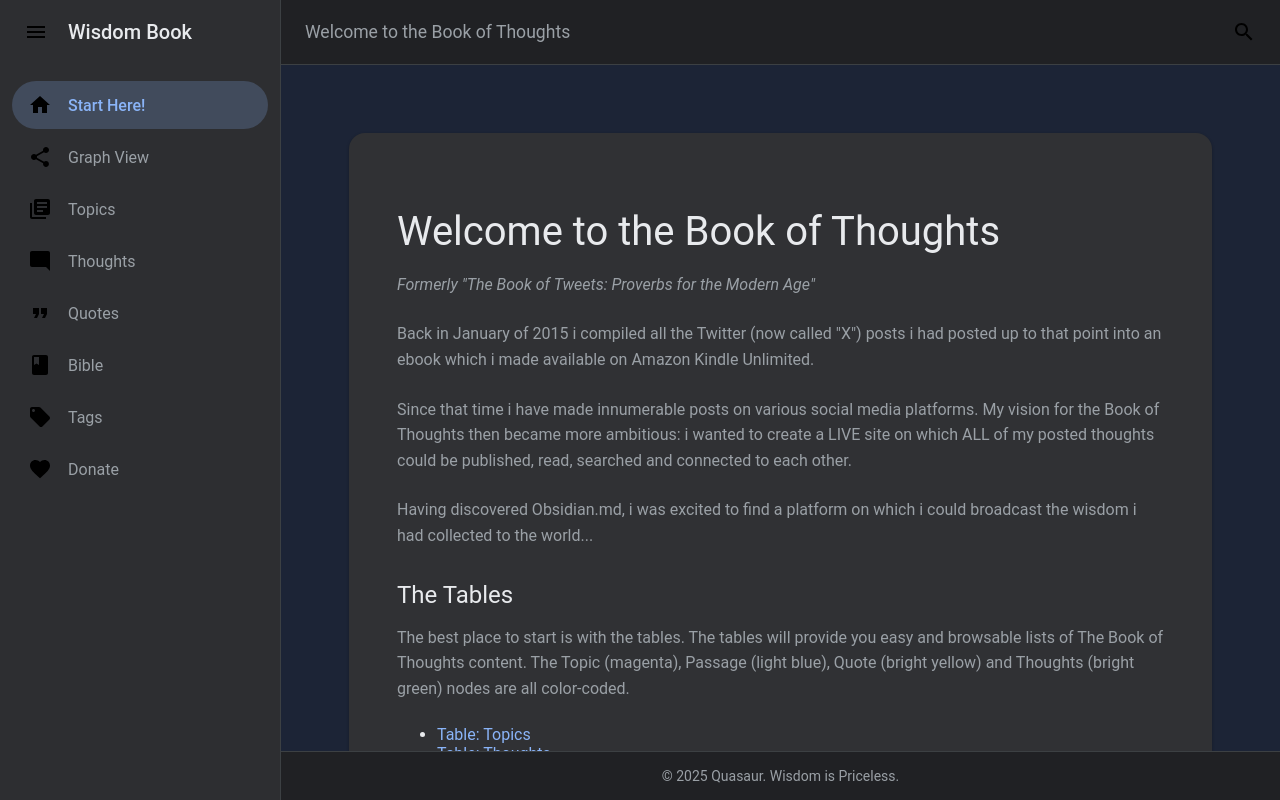
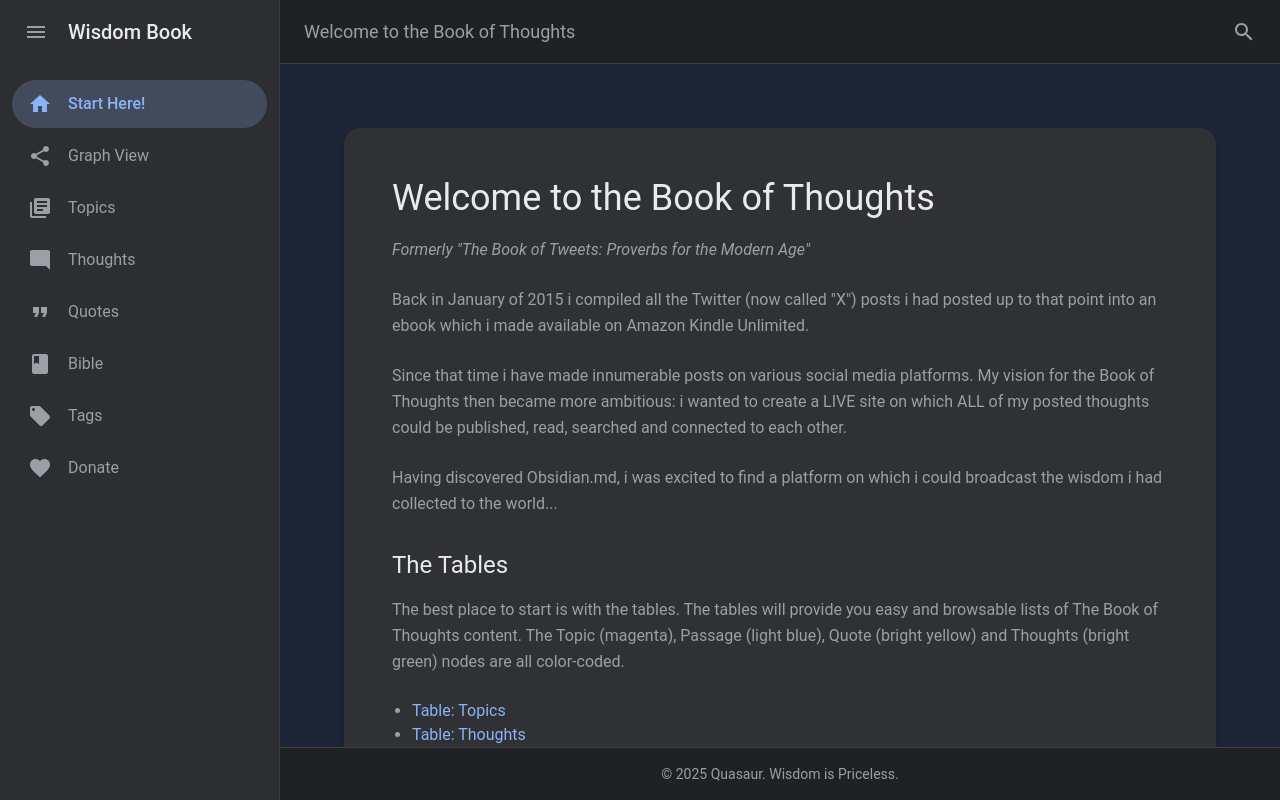
Before and after one commit to Quasaur/wisdom-book, a React (Create React App) app in the folder frontend/: page / in a window 1280 px wide. Built offline with nearby package versions, Linux system fonts and the light colour scheme.

Commit message:
Migrate frontend to React and implement Tailwind CSS

```diff
--- a/frontend/src/components/Layout.css
+++ /dev/null
@@ -1,45 +0,0 @@
-.app-container {
-    display: flex;
-    height: 100vh;
-    overflow: hidden;
-}
-
-.main-wrapper {
-    flex: 1;
-    display: flex;
-    flex-direction: column;
-    height: 100%;
-    overflow: hidden;
-}
-
-.header {
-    height: var(--header-height);
-    background-color: var(--bg-color);
-    display: flex;
-    align-items: center;
-    justify-content: space-between;
-    padding: 0 24px;
-    border-bottom: 1px solid var(--border-color);
-}
-
-.header-title {
-    font-size: 1.1rem;
-    color: var(--text-secondary);
-}
-
-.content-area {
-    flex: 1;
-    overflow-y: auto;
-    padding: 68px;
-    width: 100%;
-    box-sizing: border-box;
-    background-color: var(--content-bg);
-}
-
-.footer {
-    padding: 16px 24px;
-    text-align: center;
-    color: var(--text-secondary);
-    font-size: 0.875rem;
-    border-top: 1px solid var(--border-color);
-}
--- a/frontend/src/components/Layout.tsx
+++ b/frontend/src/components/Layout.tsx
@@ -1,6 +1,5 @@
 import React from 'react';
 import Sidebar from './Sidebar';
-import './Layout.css';
 
 interface LayoutProps {
     children: React.ReactNode;
@@ -8,21 +7,21 @@ interface LayoutProps {
 
 const Layout: React.FC<LayoutProps> = ({ children }) => {
     return (
-        <div className="app-container">
+        <div className="flex h-screen overflow-hidden">
             <Sidebar />
-            <div className="main-wrapper">
-                <header className="header">
-                    <div className="header-title">Welcome to the Book of Thoughts</div>
-                    <div style={{ display: 'flex', gap: '16px' }}>
-                        <svg width="24" height="24" viewBox="0 0 24 24" style={{ color: 'var(--text-secondary)', cursor: 'pointer' }}>
+            <div className="flex-1 flex flex-col h-full overflow-hidden">
+                <header className="h-header-height bg-primary-bg flex items-center justify-between px-6 border-b border-border-color">
+                    <div className="text-lg text-text-secondary">Welcome to the Book of Thoughts</div>
+                    <div className="flex gap-4">
+                        <svg width="24" height="24" viewBox="0 0 24 24" className="text-text-secondary cursor-pointer fill-current">
                             <path d="M15.5 14h-.79l-.28-.27C15.41 12.59 16 11.11 16 9.5 16 5.91 13.09 3 9.5 3S3 5.91 3 9.5 5.91 16 9.5 16c1.61 0 3.09-.59 4.23-1.57l.27.28v.79l5 4.99L20.49 19l-4.99-5zm-6 0C7.01 14 5 11.99 5 9.5S7.01 5 9.5 5 14 7.01 14 9.5 11.99 14 9.5 14z" />
                         </svg>
                     </div>
                 </header>
-                <main className="content-area">
+                <main className="flex-1 overflow-y-auto p-16 w-full box-border bg-content-bg">
                     {children}
                 </main>
-                <footer className="footer">
+                <footer className="py-4 px-6 text-center text-text-secondary text-sm border-t border-border-color">
                     &copy; 2025 Quasaur. Wisdom is Priceless.
                 </footer>
             </div>
--- a/frontend/src/components/Sidebar.css
+++ /dev/null
@@ -1,106 +0,0 @@
-.sidebar {
-    background-color: var(--sidebar-bg);
-    width: var(--sidebar-width-expanded);
-    height: 100%;
-    border-right: 1px solid var(--border-color);
-    display: flex;
-    flex-direction: column;
-    transition: width var(--transition-speed) ease;
-    position: relative;
-    z-index: 10;
-}
-
-.sidebar.collapsed {
-    width: var(--sidebar-width-collapsed);
-}
-
-.sidebar-header {
-    height: var(--header-height);
-    display: flex;
-    align-items: center;
-    padding: 0 16px;
-    border-bottom: 1px solid transparent;
-}
-
-.menu-button {
-    background: none;
-    border: none;
-    cursor: pointer;
-    padding: 8px;
-    border-radius: 50%;
-    color: var(--text-secondary);
-    display: flex;
-    align-items: center;
-    justify-content: center;
-}
-
-.menu-button:hover {
-    background-color: rgba(0, 0, 0, 0.05);
-}
-
-.logo-text {
-    font-size: 1.25rem;
-    font-weight: 500;
-    margin-left: 12px;
-    white-space: nowrap;
-    opacity: 1;
-    transition: opacity var(--transition-speed);
-    color: var(--text-primary);
-}
-
-.sidebar.collapsed .logo-text {
-    opacity: 0;
-    pointer-events: none;
-    display: none;
-}
-
-.nav-items {
-    flex: 1;
-    padding: 16px 12px;
-    overflow-y: auto;
-}
-
-.nav-item {
-    display: flex;
-    align-items: center;
-    padding: 12px 16px;
-    border-radius: 24px;
-    cursor: pointer;
-    color: var(--text-secondary);
-    text-decoration: none;
-    margin-bottom: 4px;
-    transition: background-color 0.2s;
-    white-space: nowrap;
-    overflow: hidden;
-}
-
-.nav-item:hover {
-    background-color: var(--accent-bg);
-    color: var(--text-primary);
-}
-
-.nav-item.active {
-    background-color: #414b5c;
-    color: var(--accent-color);
-    font-weight: 500;
-}
-
-.nav-icon {
-    width: 24px;
-    height: 24px;
-    min-width: 24px;
-    display: flex;
-    align-items: center;
-    justify-content: center;
-}
-
-.nav-label {
-    margin-left: 16px;
-    opacity: 1;
-    transition: opacity var(--transition-speed);
-}
-
-.sidebar.collapsed .nav-label {
-    opacity: 0;
-    display: none;
-}
--- a/frontend/src/components/Sidebar.tsx
+++ b/frontend/src/components/Sidebar.tsx
@@ -1,5 +1,4 @@
 import React, { useState } from 'react';
-import './Sidebar.css';
 
 const Sidebar: React.FC = () => {
     const [isCollapsed, setIsCollapsed] = useState(false);
@@ -9,84 +8,71 @@ const Sidebar: React.FC = () => {
     };
 
     return (
-        <div className={`sidebar ${isCollapsed ? 'collapsed' : ''}`} id="sidebar">
-            <div className="sidebar-header">
-                <button className="menu-button" onClick={toggleSidebar} aria-label="Toggle Menu">
-                    <svg width="24" height="24" viewBox="0 0 24 24">
+        <div
+            className={`bg-sidebar-bg h-full border-r border-border-color flex flex-col transition-all duration-300 ease-in-out relative z-10 ${isCollapsed ? 'w-sidebar-collapsed' : 'w-sidebar-expanded'
+                }`}
+            id="sidebar"
+        >
+            <div className="h-header-height flex items-center px-4 border-b border-transparent">
+                <button
+                    className="bg-transparent border-none cursor-pointer p-2 rounded-full text-text-secondary flex items-center justify-center hover:bg-black/5"
+                    onClick={toggleSidebar}
+                    aria-label="Toggle Menu"
+                >
+                    <svg width="24" height="24" viewBox="0 0 24 24" className="fill-current">
                         <path d="M3 18h18v-2H3v2zm0-5h18v-2H3v2zm0-7v2h18V6H3z" />
                     </svg>
                 </button>
-                <span className="logo-text">Wisdom Book</span>
+                <span
+                    className={`text-xl font-medium ml-3 whitespace-nowrap text-text-primary transition-opacity duration-300 ${isCollapsed ? 'opacity-0 pointer-events-none hidden' : 'opacity-100'
+                        }`}
+                >
+                    Wisdom Book
+                </span>
             </div>
 
-            <nav className="nav-items">
-                <a href="#" className="nav-item active">
-                    <div className="nav-icon">
-                        <svg width="24" height="24" viewBox="0 0 24 24">
-                            <path d="M10 20v-6h4v6h5v-8h3L12 3 2 12h3v8z" />
-                        </svg>
-                    </div>
-                    <span className="nav-label">Start Here!</span>
-                </a>
-                <a href="#" className="nav-item">
-                    <div className="nav-icon">
-                        <svg width="24" height="24" viewBox="0 0 24 24">
-                            <path d="M18 16.08c-.76 0-1.44.3-1.96.77L8.91 12.7c.05-.23.09-.46.09-.7s-.04-.47-.09-.7l7.05-4.11c.54.5 1.25.81 2.04.81 1.66 0 3-1.34 3-3s-1.34-3-3-3-3 1.34-3 3c0 .24.04.47.09.7L8.04 9.81C7.5 9.31 6.79 9 6 9c-1.66 0-3 1.34-3 3s1.34 3 3 3c.79 0 1.5-.31 2.04-.81l7.12 4.16c-.05.21-.08.43-.08.65 0 1.61 1.31 2.92 2.92 2.92 1.61 0 2.92-1.31 2.92-2.92s-1.31-2.92-2.92-2.92z" />
-                        </svg>
-                    </div>
-                    <span className="nav-label">Graph View</span>
-                </a>
-                <a href="#" className="nav-item">
-                    <div className="nav-icon">
-                        <svg width="24" height="24" viewBox="0 0 24 24">
-                            <path d="M4 6H2v14c0 1.1.9 2 2 2h14v-2H4V6zm16-4H8c-1.1 0-2 .9-2 2v12c0 1.1.9 2 2 2h12c1.1 0 2-.9 2-2V4c0-1.1-.9-2-2-2zm-1 9H9V9h10v2zm-4 4H9v-2h6v2zm4-8H9V5h10v2z" />
-                        </svg>
-                    </div>
-                    <span className="nav-label">Topics</span>
-                </a>
-                <a href="#" className="nav-item">
-                    <div className="nav-icon">
-                        <svg width="24" height="24" viewBox="0 0 24 24">
-                            <path d="M21.99 4c0-1.1-.89-2-1.99-2H4c-1.1 0-2 .9-2 2v12c0 1.1.9 2 2 2h14l4 4-.01-18z" />
-                        </svg>
-                    </div>
-                    <span className="nav-label">Thoughts</span>
-                </a>
-                <a href="#" className="nav-item">
-                    <div className="nav-icon">
-                        <svg width="24" height="24" viewBox="0 0 24 24">
-                            <path d="M6 17h3l2-4V7H5v6h3zm8 0h3l2-4V7h-6v6h3z" />
-                        </svg>
-                    </div>
-                    <span className="nav-label">Quotes</span>
-                </a>
-                <a href="#" className="nav-item">
-                    <div className="nav-icon">
-                        <svg width="24" height="24" viewBox="0 0 24 24">
-                            <path d="M18 2H6c-1.1 0-2 .9-2 2v16c0 1.1.9 2 2 2h12c1.1 0 2-.9 2-2V4c0-1.1-.9-2-2-2zM6 4h5v8l-2.5-1.5L6 12V4z" />
-                        </svg>
-                    </div>
-                    <span className="nav-label">Bible</span>
-                </a>
-                <a href="#" className="nav-item">
-                    <div className="nav-icon">
-                        <svg width="24" height="24" viewBox="0 0 24 24">
-                            <path d="M21.41 11.58l-9-9C12.05 2.22 11.55 2 11 2H4c-1.1 0-2 .9-2 2v7c0 .55.22 1.05.59 1.42l9 9c.36.36.86.58 1.41.58.55 0 1.05-.22 1.41-.59l7-7c.37-.36.59-.86.59-1.41 0-.55-.23-1.06-.59-1.42zM5.5 7C4.67 7 4 6.33 4 5.5S4.67 4 5.5 4 7 4.67 7 5.5 6.33 7 5.5 7z" />
-                        </svg>
-                    </div>
-                    <span className="nav-label">Tags</span>
-                </a>
-                <a href="#" className="nav-item">
-                    <div className="nav-icon">
-                        <svg width="24" height="24" viewBox="0 0 24 24">
-                            <path d="M12 21.35l-1.45-1.32C5.4 15.36 2 12.28 2 8.5 2 5.42 4.42 3 7.5 3c1.74 0 3.41.81 4.5 2.09C13.09 3.81 14.76 3 16.5 3 19.58 3 22 5.42 22 8.5c0 3.78-3.4 6.86-8.55 11.54L12 21.35z" />
-                        </svg>
-                    </div>
-                    <span className="nav-label">Donate</span>
-                </a>
+            <nav className="flex-1 py-4 px-3 overflow-y-auto">
+                <NavItem href="#" active icon={<path d="M10 20v-6h4v6h5v-8h3L12 3 2 12h3v8z" />} label="Start Here!" isCollapsed={isCollapsed} />
+                <NavItem href="#" icon={<path d="M18 16.08c-.76 0-1.44.3-1.96.77L8.91 12.7c.05-.23.09-.46.09-.7s-.04-.47-.09-.7l7.05-4.11c.54.5 1.25.81 2.04.81 1.66 0 3-1.34 3-3s-1.34-3-3-3-3 1.34-3 3c0 .24.04.47.09.7L8.04 9.81C7.5 9.31 6.79 9 6 9c-1.66 0-3 1.34-3 3s1.34 3 3 3c.79 0 1.5-.31 2.04-.81l7.12 4.16c-.05.21-.08.43-.08.65 0 1.61 1.31 2.92 2.92 2.92 1.61 0 2.92-1.31 2.92-2.92s-1.31-2.92-2.92-2.92z" />} label="Graph View" isCollapsed={isCollapsed} />
+                <NavItem href="#" icon={<path d="M4 6H2v14c0 1.1.9 2 2 2h14v-2H4V6zm16-4H8c-1.1 0-2 .9-2 2v12c0 1.1.9 2 2 2h12c1.1 0 2-.9 2-2V4c0-1.1-.9-2-2-2zm-1 9H9V9h10v2zm-4 4H9v-2h6v2zm4-8H9V5h10v2z" />} label="Topics" isCollapsed={isCollapsed} />
+                <NavItem href="#" icon={<path d="M21.99 4c0-1.1-.89-2-1.99-2H4c-1.1 0-2 .9-2 2v12c0 1.1.9 2 2 2h14l4 4-.01-18z" />} label="Thoughts" isCollapsed={isCollapsed} />
+                <NavItem href="#" icon={<path d="M6 17h3l2-4V7H5v6h3zm8 0h3l2-4V7h-6v6h3z" />} label="Quotes" isCollapsed={isCollapsed} />
+                <NavItem href="#" icon={<path d="M18 2H6c-1.1 0-2 .9-2 2v16c0 1.1.9 2 2 2h12c1.1 0 2-.9 2-2V4c0-1.1-.9-2-2-2zM6 4h5v8l-2.5-1.5L6 12V4z" />} label="Bible" isCollapsed={isCollapsed} />
+                <NavItem href="#" icon={<path d="M21.41 11.58l-9-9C12.05 2.22 11.55 2 11 2H4c-1.1 0-2 .9-2 2v7c0 .55.22 1.05.59 1.42l9 9c.36.36.86.58 1.41.58.55 0 1.05-.22 1.41-.59l7-7c.37-.36.59-.86.59-1.41 0-.55-.23-1.06-.59-1.42zM5.5 7C4.67 7 4 6.33 4 5.5S4.67 4 5.5 4 7 4.67 7 5.5 6.33 7 5.5 7z" />} label="Tags" isCollapsed={isCollapsed} />
+                <NavItem href="#" icon={<path d="M12 21.35l-1.45-1.32C5.4 15.36 2 12.28 2 8.5 2 5.42 4.42 3 7.5 3c1.74 0 3.41.81 4.5 2.09C13.09 3.81 14.76 3 16.5 3 19.58 3 22 5.42 22 8.5c0 3.78-3.4 6.86-8.55 11.54L12 21.35z" />} label="Donate" isCollapsed={isCollapsed} />
             </nav>
         </div>
     );
 };
 
+interface NavItemProps {
+    href: string;
+    icon: React.ReactNode;
+    label: string;
+    active?: boolean;
+    isCollapsed: boolean;
+}
+
+const NavItem: React.FC<NavItemProps> = ({ href, icon, label, active, isCollapsed }) => (
+    <a
+        href={href}
+        className={`flex items-center px-4 py-3 rounded-3xl cursor-pointer no-underline mb-1 transition-colors duration-200 whitespace-nowrap overflow-hidden ${active
+                ? 'bg-[#414b5c] text-accent font-medium'
+                : 'text-text-secondary hover:bg-accent-bg hover:text-text-primary'
+            }`}
+    >
+        <div className="w-6 h-6 min-w-[24px] flex items-center justify-center">
+            <svg width="24" height="24" viewBox="0 0 24 24" className="fill-current">
+                {icon}
+            </svg>
+        </div>
+        <span
+            className={`ml-4 transition-opacity duration-300 ${isCollapsed ? 'opacity-0 hidden' : 'opacity-100'
+                }`}
+        >
+            {label}
+        </span>
+    </a>
+);
+
 export default Sidebar;
--- a/frontend/src/components/StartHere.css
+++ /dev/null
@@ -1,38 +0,0 @@
-h1 {
-    font-size: 2.5rem;
-    font-weight: 400;
-    margin-bottom: 1rem;
-    line-height: 1.2;
-}
-
-h2 {
-    font-size: 1.5rem;
-    font-weight: 400;
-    margin-top: 2rem;
-    margin-bottom: 1rem;
-    color: var(--text-primary);
-}
-
-p {
-    font-size: 1rem;
-    line-height: 1.6;
-    color: var(--text-secondary);
-    margin-bottom: 1.5rem;
-}
-
-a {
-    color: var(--accent-color);
-    text-decoration: none;
-}
-
-a:hover {
-    text-decoration: underline;
-}
-
-.card {
-    background: var(--card-bg);
-    border-radius: 16px;
-    padding: 48px;
-    box-shadow: 0 1px 3px rgba(0, 0, 0, 0.3);
-    margin-bottom: 24px;
-}
--- a/frontend/src/components/StartHere.tsx
+++ b/frontend/src/components/StartHere.tsx
@@ -1,36 +1,35 @@
 import React from 'react';
-import './StartHere.css';
 
 const StartHere: React.FC = () => {
     return (
-        <div className="card">
-            <h1>Welcome to the Book of Thoughts</h1>
-            <p><em>Formerly "The Book of Tweets: Proverbs for the Modern Age"</em></p>
+        <div className="bg-card-bg rounded-2xl p-12 shadow-md mb-6">
+            <h1 className="text-4xl font-normal mb-4 leading-tight">Welcome to the Book of Thoughts</h1>
+            <p className="text-base leading-relaxed text-text-secondary mb-6"><em>Formerly "The Book of Tweets: Proverbs for the Modern Age"</em></p>
 
-            <p>Back in January of 2015 i compiled all the Twitter (now called "X") posts i had posted up to that
+            <p className="text-base leading-relaxed text-text-secondary mb-6">Back in January of 2015 i compiled all the Twitter (now called "X") posts i had posted up to that
                 point into an ebook which i made available on Amazon Kindle Unlimited.</p>
 
-            <p>Since that time i have made innumerable posts on various social media platforms. My vision for the
+            <p className="text-base leading-relaxed text-text-secondary mb-6">Since that time i have made innumerable posts on various social media platforms. My vision for the
                 Book of Thoughts then became more ambitious: i wanted to create a LIVE site on which ALL of my
                 posted thoughts could be published, read, searched and connected to each other.</p>
 
-            <p>Having discovered Obsidian.md, i was excited to find a platform on which i could broadcast the wisdom
+            <p className="text-base leading-relaxed text-text-secondary mb-6">Having discovered Obsidian.md, i was excited to find a platform on which i could broadcast the wisdom
                 i had collected to the world...</p>
 
-            <h2>The Tables</h2>
-            <p>The best place to start is with the tables. The tables will provide you easy and browsable lists of
+            <h2 className="text-2xl font-normal mt-8 mb-4 text-text-primary">The Tables</h2>
+            <p className="text-base leading-relaxed text-text-secondary mb-6">The best place to start is with the tables. The tables will provide you easy and browsable lists of
                 The Book of Thoughts content. The Topic (magenta), Passage (light blue), Quote (bright yellow) and
                 Thoughts (bright green) nodes are all color-coded.</p>
 
-            <ul>
-                <li><a href="#">Table: Topics</a></li>
-                <li><a href="#">Table: Thoughts</a></li>
-                <li><a href="#">Table: Quotes</a></li>
-                <li><a href="#">Table: Bible Passages</a></li>
+            <ul className="list-disc pl-5 mb-6 text-text-secondary">
+                <li><a href="#" className="text-accent no-underline hover:underline">Table: Topics</a></li>
+                <li><a href="#" className="text-accent no-underline hover:underline">Table: Thoughts</a></li>
+                <li><a href="#" className="text-accent no-underline hover:underline">Table: Quotes</a></li>
+                <li><a href="#" className="text-accent no-underline hover:underline">Table: Bible Passages</a></li>
             </ul>
 
-            <h2>Graph View</h2>
-            <p>The prime feature of this site is the Graph View. What the Graph View displays is a function of each
+            <h2 className="text-2xl font-normal mt-8 mb-4 text-text-primary">Graph View</h2>
+            <p className="text-base leading-relaxed text-text-secondary mb-6">The prime feature of this site is the Graph View. What the Graph View displays is a function of each
                 page's content; that is, when you load the page for a topic, thought, quote or Bible Passage, Graph
                 View switches its focus to that topic or thought!</p>
         </div>
--- a/frontend/src/index.css
+++ b/frontend/src/index.css
@@ -1,46 +1,15 @@
-:root {
-  /* Soft Dark Theme Palette */
-  --bg-color: #202124;
-  /* Dark Grey Background */
-  --content-bg: #1c2436;
-  /* Richer Bluish Dark Background for Content Area */
-  --sidebar-bg: #2d2e31;
-  /* Slightly lighter for sidebar */
-  --card-bg: #303134;
-  /* Surface color for cards */
-  --text-primary: #e8eaed;
-  /* High emphasis text */
-  --text-secondary: #9aa0a6;
-  /* Medium emphasis text */
-  --accent-color: #8ab4f8;
-  /* Pastel Blue Accent */
-  --accent-bg: #3c4043;
-  /* Hover state background */
-  --border-color: #3c4043;
-  /* Subtle borders */
+@tailwind base;
+@tailwind components;
+@tailwind utilities;
 
-  --sidebar-width-expanded: 280px;
-  --sidebar-width-collapsed: 72px;
-  --header-height: 64px;
-  --transition-speed: 0.3s;
-  --font-family: 'Google Sans', 'Roboto', sans-serif;
-}
+@layer base {
+  body {
+    @apply bg-primary-bg text-text-primary h-screen overflow-hidden antialiased;
+  }
 
-body {
-  margin: 0;
-  padding: 0;
-  font-family: var(--font-family);
-  background-color: var(--bg-color);
-  color: var(--text-primary);
-  height: 100vh;
-  overflow: hidden;
-  -webkit-font-smoothing: antialiased;
-  -moz-osx-font-smoothing: grayscale;
-}
-
-code {
-  font-family: source-code-pro, Menlo, Monaco, Consolas, 'Courier New',
-    monospace;
+  code {
+    font-family: source-code-pro, Menlo, Monaco, Consolas, 'Courier New', monospace;
+  }
 }
 
 /* Scrollbar Styling */
@@ -50,14 +19,13 @@ code {
 }
 
 ::-webkit-scrollbar-track {
-  background: var(--bg-color);
+  @apply bg-primary-bg;
 }
 
 ::-webkit-scrollbar-thumb {
-  background: var(--border-color);
-  border-radius: 4px;
+  @apply bg-border-color rounded;
 }
 
 ::-webkit-scrollbar-thumb:hover {
-  background: var(--text-secondary);
+  @apply bg-text-secondary;
 }
--- a/frontend/tailwind.config.js
+++ b/frontend/tailwind.config.js
@@ -6,10 +6,30 @@ module.exports = {
   theme: {
     extend: {
       colors: {
-        topic: "#d53f8c",    // magenta for Topics
-        thought: "#38a169",  // green for Thoughts
-        quote: "#ecc94b",    // yellow for Quotes
-        passage: "#3182ce",  // blue for Passages
+        'primary-bg': '#202124',
+        'content-bg': '#1c2436',
+        'sidebar-bg': '#2d2e31',
+        'card-bg': '#303134',
+        'text-primary': '#e8eaed',
+        'text-secondary': '#9aa0a6',
+        'accent': '#8ab4f8',
+        'accent-bg': '#3c4043',
+        'border-color': '#3c4043',
+        topic: "#d53f8c",
+        thought: "#38a169",
+        quote: "#ecc94b",
+        passage: "#3182ce",
+      },
+      spacing: {
+        'sidebar-expanded': '280px',
+        'sidebar-collapsed': '72px',
+        'header-height': '64px',
+      },
+      fontFamily: {
+        sans: ['Google Sans', 'Roboto', 'sans-serif'],
+      },
+      transitionDuration: {
+        '300': '300ms',
       }
     },
   },
```
